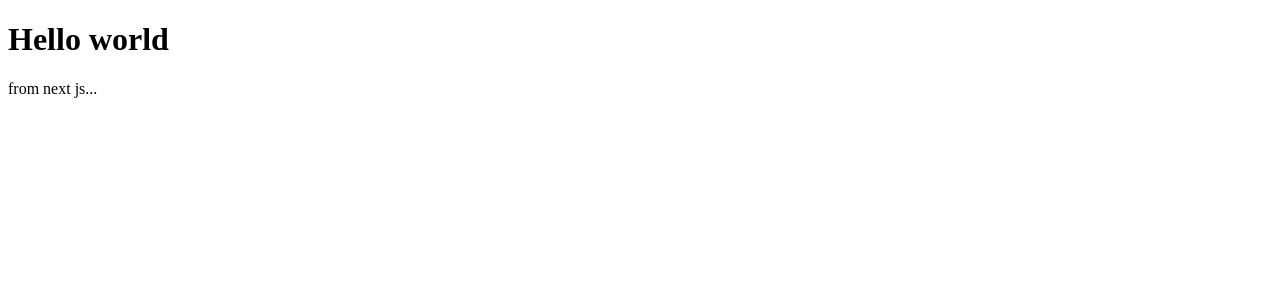
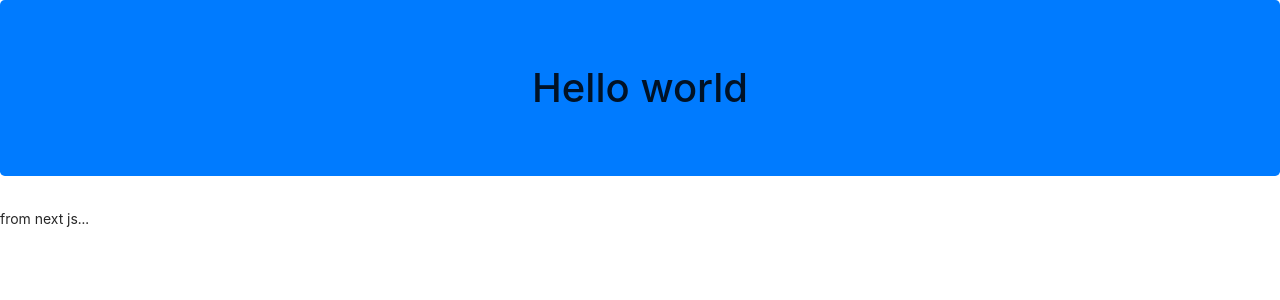
Before and after one commit to borguuh/coding_lessons, a Next.js app in the folder client/: page / in a window 1280 px wide. Shown: the top 300 px of the page. Built offline with nearby package versions, Linux system fonts and the light colour scheme.

Commit message:
antd and styling setup

```diff
--- a/client/package.json
+++ b/client/package.json
@@ -12,6 +12,8 @@
   "author": "",
   "license": "ISC",
   "dependencies": {
+    "antd": "^4.13.1",
+    "bootstrap": "^4.6.0",
     "next": "^10.0.8",
     "react": "^17.0.1",
     "react-dom": "^17.0.1"
--- /dev/null
+++ b/client/pages/_app.js
@@ -0,0 +1,8 @@
+import "bootstrap/dist/css/bootstrap.min.css";
+import "antd/dist/antd.css";
+
+function MyApp({ Component, pageProps }) {
+  return <Component {...pageProps} />;
+}
+
+export default MyApp;
--- a/client/pages/index.js
+++ b/client/pages/index.js
@@ -1,7 +1,7 @@
 const Index = () => {
   return (
     <>
-      <h1>Hello world</h1>
+      <h1 className="jumbotron text-center bg-primary">Hello world</h1>
       <p>from next js...</p>
     </>
   );
```
Also changed, not shown: 1 other file (tests, documents, lock files or other folders).
